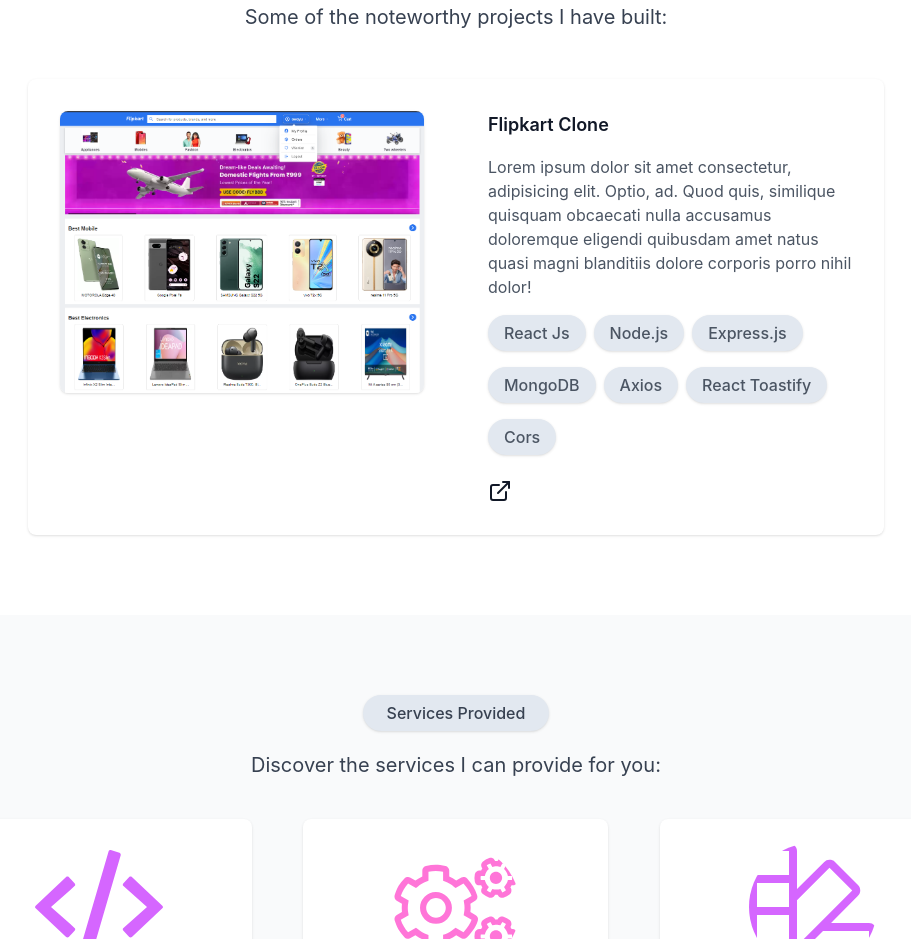
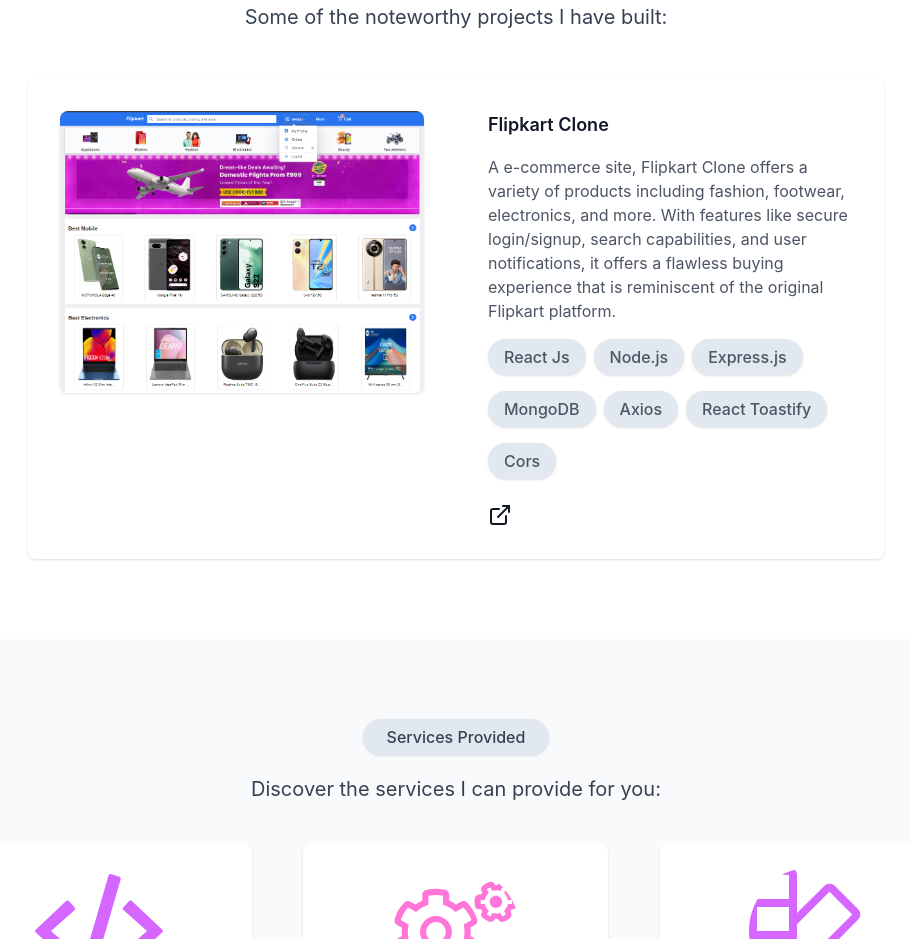
Before and after one commit to SwayamParmar/swayam-reactdev, a React (Create React App) app: page / in a window 1280 px wide. Shown: the part 3300-4239 px from the top of the page, without its empty margins (184-1095 px from the left). Built offline with nearby package versions, Linux system fonts and the light colour scheme.

Commit message:
project description added

```diff
--- a/src/components/Projects.js
+++ b/src/components/Projects.js
@@ -30,9 +30,9 @@
                             </span>
 
                             <p className="py-4 text-base font-base text-gray-600 dark:text-gray-300 transition-colors duration-300">
-                                Lorem ipsum dolor sit amet consectetur, adipisicing elit. Optio, ad. Quod quis, similique
-                                quisquam obcaecati nulla accusamus doloremque eligendi quibusdam amet natus quasi magni blanditiis
-                                dolore corporis porro nihil dolor!
+                            A e-commerce site, Flipkart Clone offers a variety of products including fashion, footwear,
+                            electronics, and more. With features like secure login/signup, search capabilities, and user notifications,
+                            it offers a flawless buying experience that is reminiscent of the original Flipkart platform.
                             </p>
 
                             <div className='flex flex-wrap gap-2'>
```
